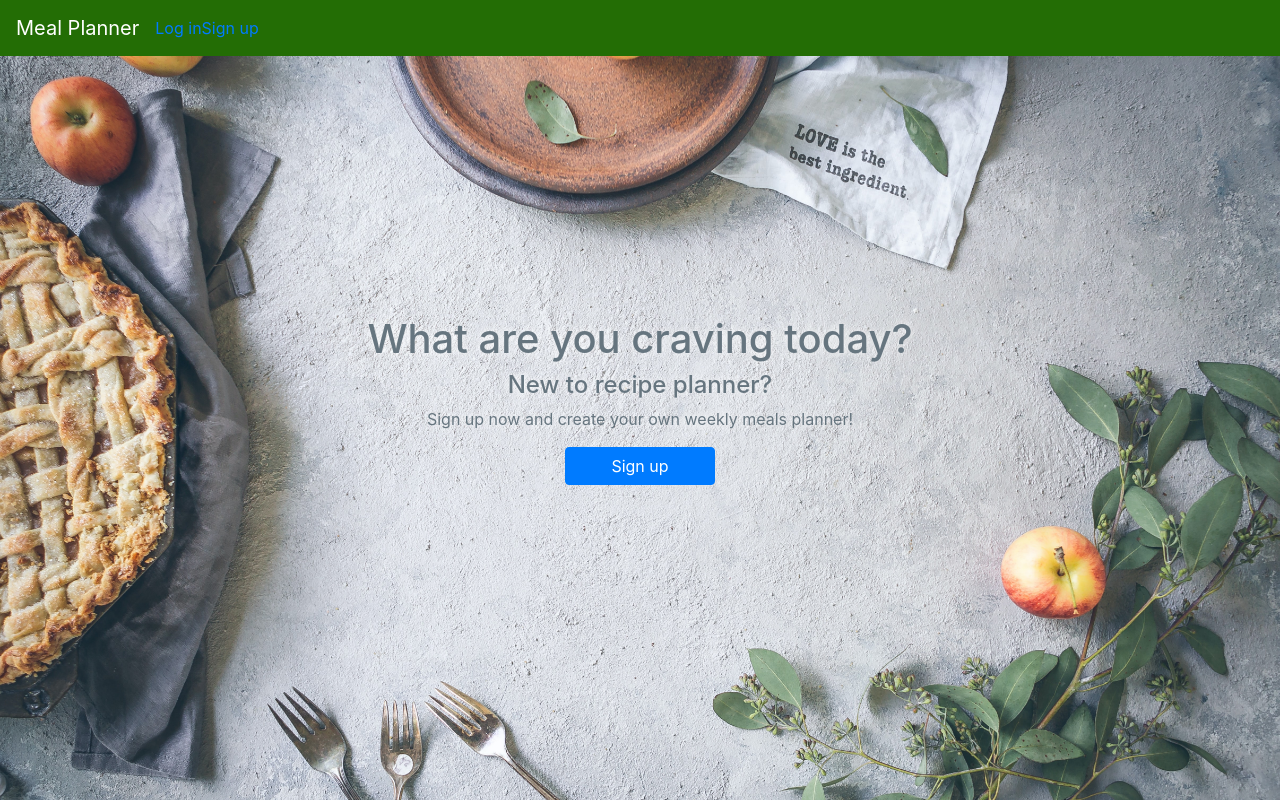
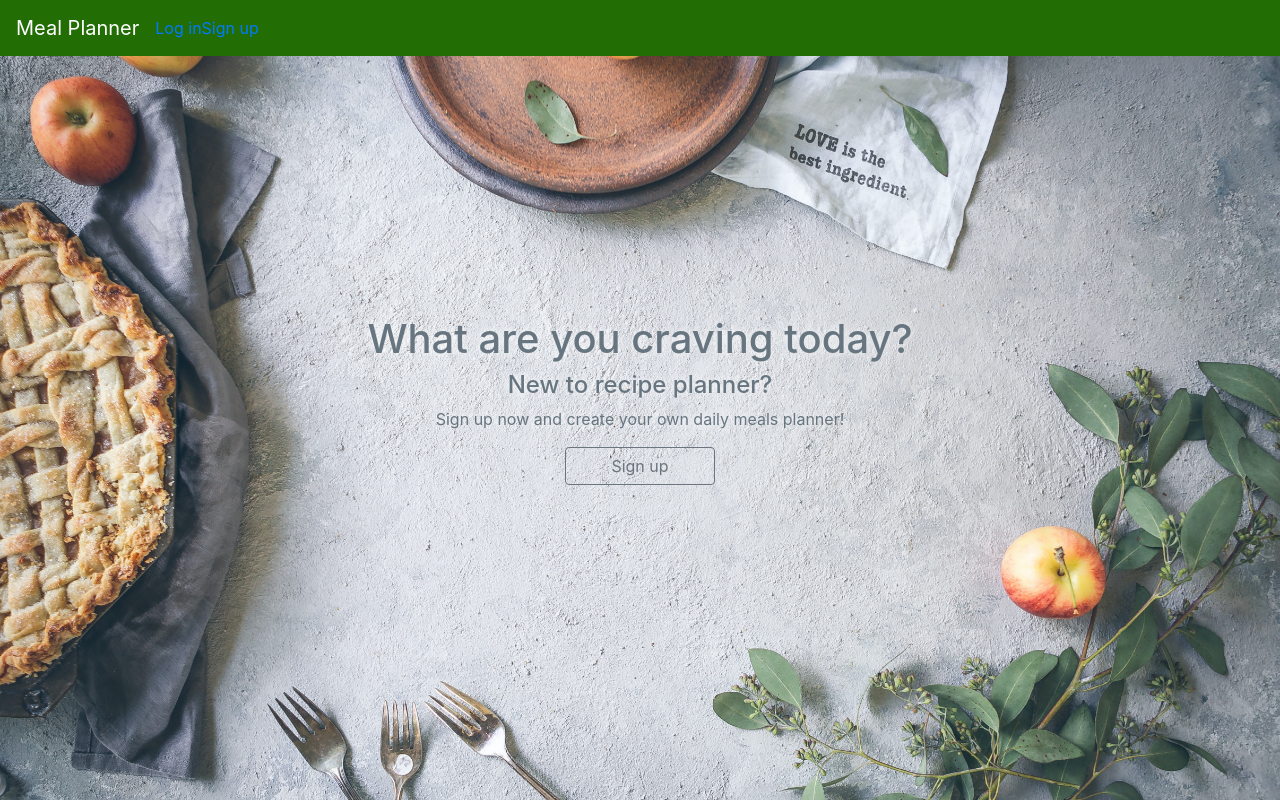
Before and after one commit to abarjis/planner, a Flask app: page / in a window 1280 px wide. Run offline with Flask 2, Linux system fonts and the light colour scheme; some libraries are stand-ins or nearby versions.

Commit message:
updated style

```diff
--- a/templates/non-home.html
+++ b/templates/non-home.html
@@ -3,7 +3,7 @@
   <div class="home-hero">
     <h1>What are you craving today?</h1>
     <h4>New to recipe planner?</h4>
-    <p>Sign up now and create your own weekly meals planner!</p>
-    <a href="/register" class="btn btn-primary">Sign up</a>
+    <p>Sign up now and create your own daily meals planner!</p>
+    <a href="/register" class="btn btn-outline-secondary">Sign up</a>
   </div>
 {% endblock %}
```
